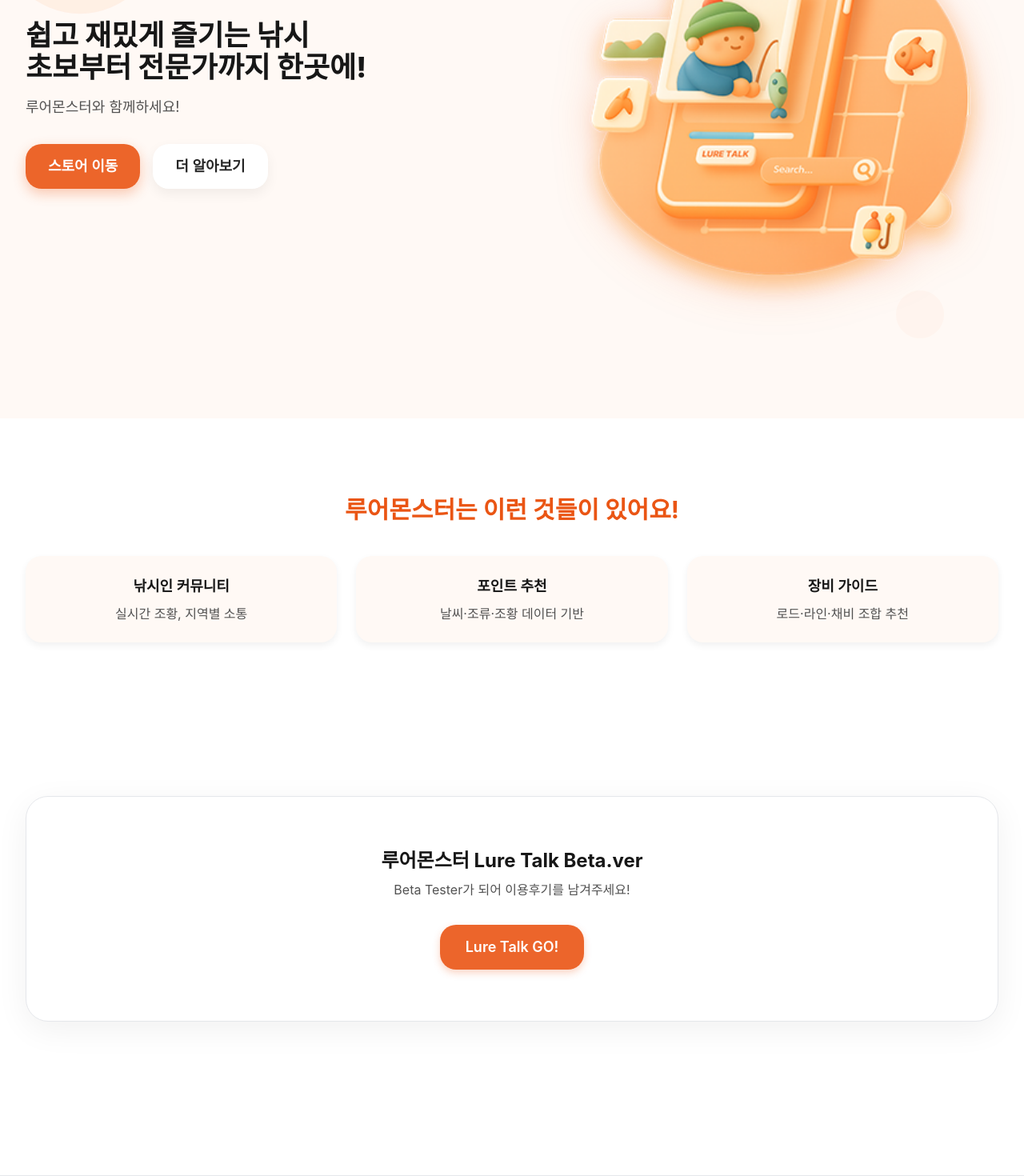
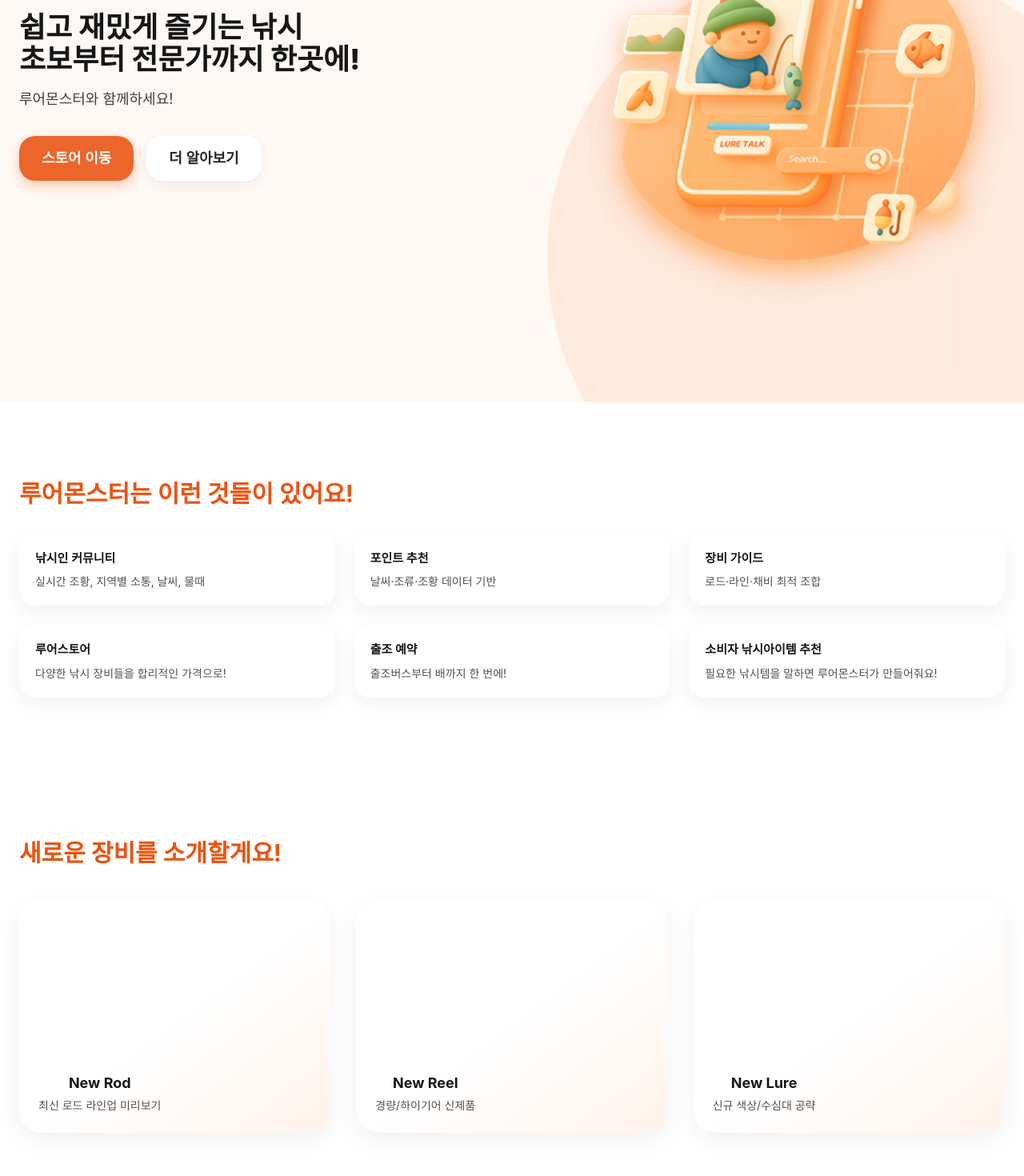
Before and after one commit to sks03092-glitch/luremonster, a Next.js app: page / in a window 1280 px wide. Shown: the part 320-1790 px from the top of the page at 80% size. Built offline with nearby package versions, Linux system fonts and the light colour scheme.

Commit message:
변경 내용 설명

```diff
--- a/app/globals.css
+++ b/app/globals.css
@@ -26,3 +26,47 @@ html {
 .container {
   @apply mx-auto max-w-7xl px-6 sm:px-8;
 }
+
+/* ===========================
+   Parallax & Glossy Add-ons
+   =========================== */
+
+/* 더 넓은 부드러운 펄스(구체 용) */
+@keyframes soft-pulse-wide {
+  0%   { opacity: .5; transform: translate3d(0,0,0) scale(1); }
+  25%  { opacity: .7; transform: translate3d(18px,-26px,0) scale(1.06); }
+  50%  { opacity: .85; transform: translate3d(-22px,18px,0) scale(1.1); }
+  75%  { opacity: .7; transform: translate3d(14px,22px,0) scale(1.04); }
+  100% { opacity: .5; transform: translate3d(0,0,0) scale(1); }
+}
+.animate-soft-pulse-wide {
+  animation: soft-pulse-wide 12s ease-in-out infinite;
+}
+
+/* 글로시 라이트 스윕(빛 반사) */
+@keyframes glossy-sweep {
+  0%   { transform: translateX(-120%) rotate(8deg); opacity: 0; }
+  10%  { opacity: .35; }
+  50%  { transform: translateX(0%) rotate(8deg); opacity: .45; }
+  90%  { opacity: .25; }
+  100% { transform: translateX(120%) rotate(8deg); opacity: 0; }
+}
+.glossy-overlay::after {
+  content: "";
+  position: absolute;
+  inset: 0;
+  pointer-events: none;
+  background: linear-gradient(
+    100deg,
+    rgba(255,255,255,0) 10%,
+    rgba(255,255,255,.65) 50%,
+    rgba(255,255,255,0) 90%
+  );
+  filter: blur(2px);
+  mix-blend-mode: screen; /* 하이라이트 느낌 */
+  transform: translateX(-120%) rotate(8deg);
+  animation: glossy-sweep 5.5s ease-in-out infinite;
+}
+
+/* 컨테이너 헬퍼가 없다면 유지/추가 (이미 있으면 중복 X) */
+.container { max-width: 80rem; margin-left: auto; margin-right: auto; padding-left: 1.5rem; padding-right: 1.5rem; }
--- a/app/page.tsx
+++ b/app/page.tsx
@@ -1,5 +1,7 @@
+// app/page.tsx
 import { Hero } from "@/components/sections/Hero";
 import { Features } from "@/components/sections/Features";
+import { NewGear } from "@/components/sections/NewGear"; // ✅ 추가
 import { CTA } from "@/components/sections/CTA";
 
 export default function Home() {
@@ -7,6 +9,7 @@ export default function Home() {
     <>
       <Hero />
       <Features />
+      <NewGear />   {/* ✅ 새로운 장비 섹션 */}
       <CTA />
     </>
   );
--- a/components/sections/Features.tsx
+++ b/components/sections/Features.tsx
@@ -1,32 +1,39 @@
+// components/sections/Features.tsx
 "use client";
 import { motion } from "framer-motion";
 
 const features = [
-  { title: "낚시인 커뮤니티", desc: "실시간 조황, 지역별 소통" },
+  { title: "낚시인 커뮤니티", desc: "실시간 조황, 지역별 소통, 날씨, 물때" },
   { title: "포인트 추천", desc: "날씨·조류·조황 데이터 기반" },
-  { title: "장비 가이드", desc: "로드·라인·채비 조합 추천" },
+  { title: "장비 가이드", desc: "로드·라인·채비 최적 조합" },
+  { title: "루어스토어", desc: "다양한 낚시 장비들을 합리적인 가격으로!" },
+  { title: "출조 예약", desc: "출조버스부터 배까지 한 번에!" },
+  { title: "소비자 낚시아이템 추천", desc: "필요한 낚시템을 말하면 루어몬스터가 만들어줘요!" },
 ];
 
 export function Features() {
   return (
-    <section id="features" className="py-24 bg-white">
-      <div className="container text-center">
-        <h2 className="text-3xl font-bold text-brand mb-10">
+    <section id="features" className="py-24">
+      <div className="container">
+        <h2 className="text-[28px] sm:text-3xl font-bold text-brand mb-8">
           루어몬스터는 이런 것들이 있어요!
         </h2>
-        <div className="grid grid-cols-1 md:grid-cols-3 gap-6">
+
+        <div className="grid grid-cols-1 md:grid-cols-2 xl:grid-cols-3 gap-6">
           {features.map((f, i) => (
-            <motion.div
-              key={i}
-              initial={{ opacity: 0, y: 20 }}
+            <motion.button
+              type="button"
+              key={f.title}
+              initial={{ opacity: 0, y: 18 }}
               whileInView={{ opacity: 1, y: 0 }}
-              viewport={{ once: true }}
-              transition={{ duration: 0.5, delay: i * 0.1 }}
-              className="bg-[#FFF9F5] rounded-2xl p-6 shadow-[0_4px_10px_rgba(0,0,0,0.06)] hover:shadow-[0_6px_16px_rgba(234,85,20,0.15)] transition-all"
+              viewport={{ once: true, amount: 0.4 }}
+              transition={{ duration: 0.45, delay: i * 0.05 }}
+              className="text-left w-full rounded-2xl bg-white p-5 shadow-[0_8px_24px_rgba(0,0,0,0.06)]
+                         hover:shadow-[0_12px_28px_rgba(234,85,20,0.15)] transition-all"
             >
-              <h3 className="font-semibold text-lg">{f.title}</h3>
-              <p className="text-neutral-600 mt-2">{f.desc}</p>
-            </motion.div>
+              <div className="font-semibold text-[15px] text-neutral-900">{f.title}</div>
+              <div className="mt-2 text-sm text-neutral-600">{f.desc}</div>
+            </motion.button>
           ))}
         </div>
       </div>
--- a/components/sections/Hero.tsx
+++ b/components/sections/Hero.tsx
@@ -5,48 +5,66 @@ import { motion, useScroll, useTransform } from "framer-motion";
 import { useRef } from "react";
 
 export function Hero() {
-  const ref = useRef(null);
+  const ref = useRef<HTMLDivElement | null>(null);
+
+  // 섹션 스크롤 진행도 (0 ~ 1)
   const { scrollYProgress } = useScroll({
     target: ref,
     offset: ["start end", "end start"],
   });
 
-  const y1 = useTransform(scrollYProgress, [0, 1], ["0%", "20%"]);
-  const y2 = useTransform(scrollYProgress, [0, 1], ["0%", "-20%"]);
+  /**
+   * 🎢 Parallax 3단 구성
+   * layerBack   : 가장 뒤 (그라데이션) → 아주 느림
+   * layerMid    : 중간 (큰 구체)       → 보통
+   * layerFront  : 앞   (작은 구체)     → 조금 빠름
+   */
+  const layerBackY  = useTransform(scrollYProgress, [0, 1], ["100%",  "100%"]);  // 느리게
+  const layerMidY   = useTransform(scrollYProgress, [0, 1], ["0%",  "24%"]);  // 중간
+  const layerFrontY = useTransform(scrollYProgress, [0, 1], ["0%", "-28%"]);  // 반대 방향으로 조금 더
 
-  const illustrationSrc = "/hero_illustration.svg"; // ✅ 네가 만든 SVG 파일 이름
+  const illustrationSrc = "/hero_illustration.svg"; // ✅ 당신의 SVG/PNG 파일 경로
+
   return (
     <section ref={ref} className="relative overflow-hidden bg-[#FFF9F5]">
-      {/* === 배경 오렌지 그라데이션 === */}
+      {/* === 레이어 1: 배경 오렌지 그라데이션 (가장 뒤, 매우 느린 패럴랙스) === */}
       <motion.div
-        style={{ y: y1 }}
-        className="absolute inset-0 bg-gradient-to-br from-[#FFE4CC] via-[#FFD5B0] to-[#FFF3E5] opacity-0"
+        aria-hidden
+        style={{ y: layerBackY }}
+        className="absolute inset-0 bg-gradient-to-br from-[#FFE4CC] via-[#FFD5B0] to-[#FFF3E5] opacity-30"
       />
 
-      {/* === 둥근 배경 오브젝트 (상단 왼쪽 / 하단 오른쪽) === */}
+      {/* === 레이어 2: 큰 구체 (중간 속도) === */}
       <motion.div
-        style={{ y: y2 }}
-        className="absolute -left-22 top-20 h-[200px] w-[200px] rounded-full bg-[#FFB888]/30 blur-1xl animate-pulse"
+        aria-hidden
+        style={{ y: layerMidY }}
+        className="absolute -left-100 top-10 h-[30px] w-[200px] rounded-full bg-[#FFB888]/60 blur-1xl animate-soft-pulse-wide"
       />
+
+      {/* === 레이어 3: 작은 구체 (앞, 반대 방향으로 더 크게) === */}
       <motion.div
-        style={{ y: y2 }}
-        className="absolute right-[100px] bottom-[100px] h-[60px] w-[60px] rounded-full bg-[#FFD9BE]/25 blur-1xl animate-pulse"
+        aria-hidden
+        style={{ y: layerFrontY }}
+        className="absolute right-[-140px] bottom-[-140px] h-[680px] w-[680px] rounded-full bg-[#FFD9BE]/50 blur-1xl animate-soft-pulse-wide"
       />
+
+      {/* === 글로시 하이라이트 (섹션 전체에 스윽 지나감) === */}
+      <div className="absolute inset-0 glossy-overlay" aria-hidden />
 
       {/* === 콘텐츠 영역 === */}
       <div className="container relative flex flex-col-reverse lg:flex-row items-center justify-between py-24 lg:py-32 gap-12">
-        {/* 텍스트 블록 */}
+        {/* 텍스트 블록 (유지) */}
         <motion.div
           initial={{ opacity: 0, x: -30 }}
           animate={{ opacity: 1, x: 0 }}
           transition={{ duration: 0.8 }}
           className="text-center lg:text-left max-w-xl"
         >
-          <h1 className="text-4xl sm:text-4xl lg:text-4xl font-extrabold leading-normal text-neutral-900">
+          <h1 className="text-4xl sm:text-4xl lg:text-4.5xl font-extrabold leading-snug text-neutral-900">
             쉽고 재밌게 즐기는 낚시<br />
             초보부터 전문가까지 한곳에!
           </h1>
-          <p className="mt-4 text-neutral-600 text-base sm:text-lg">
+          <p className="mt-4 text-neutral-700 text-base sm:text-lg">
             루어몬스터와 함께하세요!
           </p>
 
@@ -54,7 +72,8 @@ export function Hero() {
             <a
               href="#store"
               className="inline-flex items-center justify-center px-7 py-3.5 text-lg font-semibold text-white rounded-2xl
-                         bg-brand/90 shadow-[0_6px_16px_rgba(234,85,20,0.3)] hover:bg-brand hover:shadow-[0_8px_22px_rgba(234,85,20,0.4)] transition-all"
+                         bg-brand/90 shadow-[0_6px_16px_rgba(234,85,20,0.3)]
+                         hover:bg-brand hover:shadow-[0_8px_22px_rgba(234,85,20,0.4)] transition-all"
             >
               스토어 이동
             </a>
@@ -69,12 +88,12 @@ export function Hero() {
           </div>
         </motion.div>
 
-        {/* 일러스트 전체 */}
+        {/* 일러스트 전체 (유지) */}
         <motion.div
           initial={{ opacity: 0, scale: 0.95 }}
           animate={{ opacity: 1, scale: 1 }}
           transition={{ duration: 0.9, delay: 0.1 }}
-          className="relative w-full max-w-[520px]"
+          className="relative w-full max-w-[500px]"
         >
           <Image
             src={illustrationSrc}
--- /dev/null
+++ b/components/sections/NewGear.tsx
@@ -0,0 +1,54 @@
+// components/sections/NewGear.tsx
+"use client";
+import { motion } from "framer-motion";
+
+const items = [
+  { key: "rod",    title: "New Rod",    desc: "최신 로드 라인업 미리보기" },
+  { key: "reel",   title: "New Reel",   desc: "경량/하이기어 신제품" },
+  { key: "lure",   title: "New Lure",   desc: "신규 색상/수심대 공략" },
+];
+
+export function NewGear() {
+  return (
+    <section id="store" className="py-20">
+      <div className="container">
+        <h2 className="text-[28px] sm:text-3xl font-bold text-brand mb-10">
+          새로운 장비를 소개할게요!
+        </h2>
+
+        <div className="grid grid-cols-1 md:grid-cols-2 xl:grid-cols-3 gap-8">
+          {items.map((it, i) => (
+            <motion.button
+              type="button"
+              key={it.key}
+              initial={{ opacity: 0, y: 18 }}
+              whileInView={{ opacity: 1, y: 0 }}
+              viewport={{ once: true, amount: 0.4 }}
+              transition={{ duration: 0.5, delay: i * 0.08 }}
+              className="group relative w-full aspect-[4/3] rounded-3xl bg-white
+                         shadow-[0_10px_30px_rgba(0,0,0,0.06)]
+                         hover:shadow-[0_18px_40px_rgba(234,85,20,0.18)]
+                         transition-all overflow-hidden"
+              onClick={() => console.log(`clicked ${it.key}`)}
+            >
+              {/* 빈 카드처럼 보이도록 내부 여백/가이드 */}
+              <div className="absolute inset-0 bg-gradient-to-br from-white via-white to-[#FFF3EA]" />
+              <div className="absolute inset-0 pointer-events-none rounded-3xl ring-1 ring-black/5" />
+
+              {/* 내용(타이포) */}
+              <div className="absolute left-6 bottom-6">
+                <div className="text-lg font-bold text-neutral-900">{it.title}</div>
+                <div className="text-sm text-neutral-600 mt-1">{it.desc}</div>
+              </div>
+
+              {/* 호버 오렌지 글로우 */}
+              <div className="absolute -inset-8 opacity-0 group-hover:opacity-100 transition-opacity duration-300 pointer-events-none">
+                <div className="absolute left-1/2 top-1/2 -translate-x-1/2 -translate-y-1/2 h-[420px] w-[420px] rounded-full bg-brand/20 blur-3xl" />
+              </div>
+            </motion.button>
+          ))}
+        </div>
+      </div>
+    </section>
+  );
+}
```
Also changed, not shown: tsconfig.json (+7 -5 lines).
